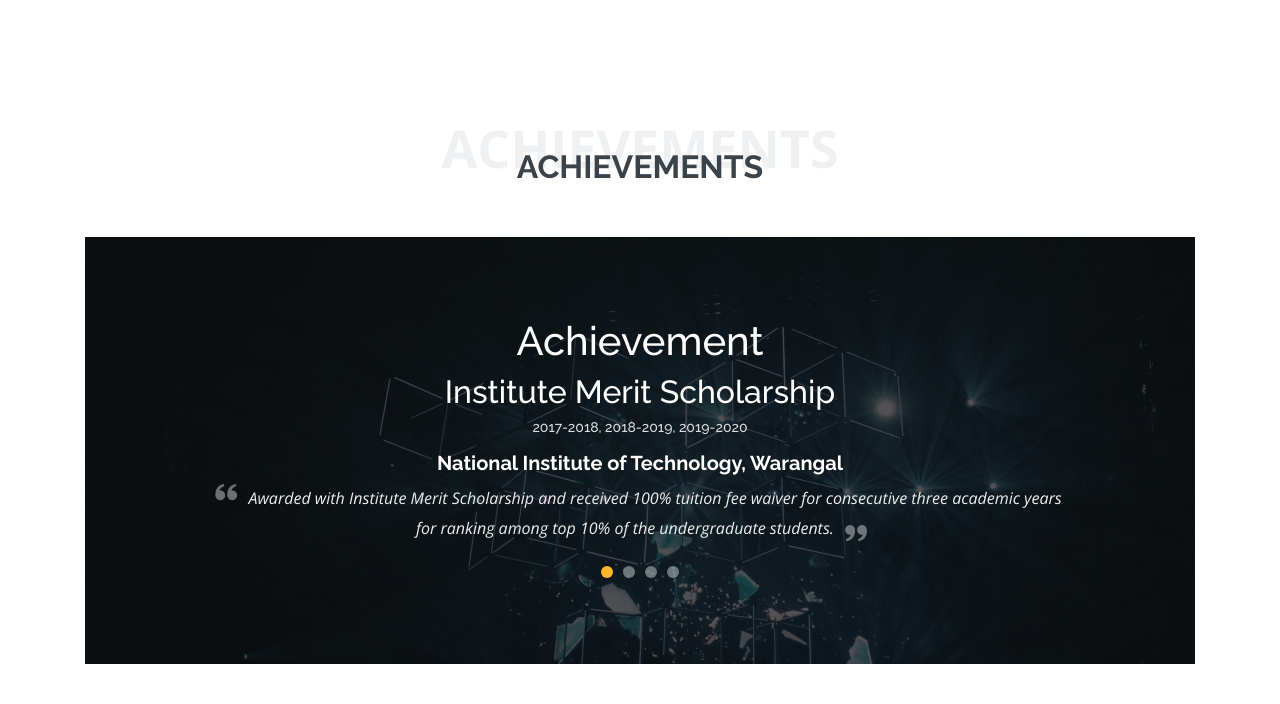
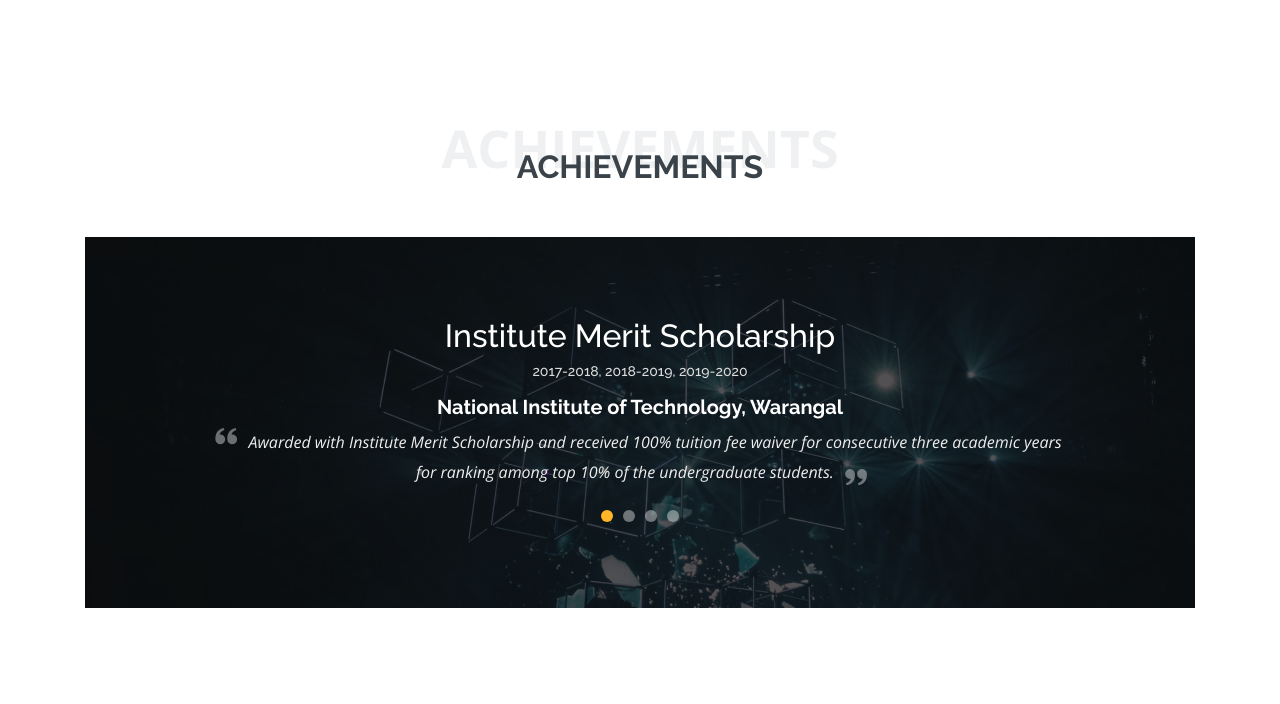
Before and after one commit to NehaCkumari/Portfolio, a Django app: page / in a window 1280 px wide. Shown: the part 2614-3318 px from the top of the page. Run offline with Django 3.2, Linux system fonts and the light colour scheme; some libraries are stand-ins or nearby versions.

Commit message:
3rd commit

```diff
--- a/templates/index.html
+++ b/templates/index.html
@@ -379,7 +379,6 @@
 
           <div class="testimonial-item">
             <!--<img src="{% static 'img/testimonials/testimonials-1.jpg' %}" class="testimonial-img" alt="">-->
-            <h1>Achievement</h1>
             <h2>Institute Merit Scholarship</h2>
             <h4>2017-2018, 2018-2019, 2019-2020</h4>
             <h3>National Institute of Technology, Warangal</h3>
@@ -392,7 +391,6 @@
 
           <div class="testimonial-item">
             <!--<img src="{% static 'img/testimonials/testimonials-2.jpg' %}" class="testimonial-img" alt="">-->
-            <h1>Achievement</h1>
             <h2>Joint Entrance Examination(Mains)</h2>
             <h4>2017</h4>
 
@@ -405,7 +403,6 @@
 
           <div class="testimonial-item">
             <!--<img src="{% static 'img/testimonials/testimonials-3.jpg' %}" class="testimonial-img" alt="">-->
-            <h1>Achievement</h1>
             <h2>West Bengal Joint Entrance Exam</h2>
             <h4>2017</h4>
 
@@ -418,7 +415,7 @@
 
           <div class="testimonial-item">
             <!--<img src="{% static 'img/testimonials/testimonials-3.jpg' %}" class="testimonial-img" alt="">-->
-            <h1>Achievement</h1>
+
             <h2>All India Secondary School Examination (AISSE)</h2>
             <h4>2014</h4>
 
```
